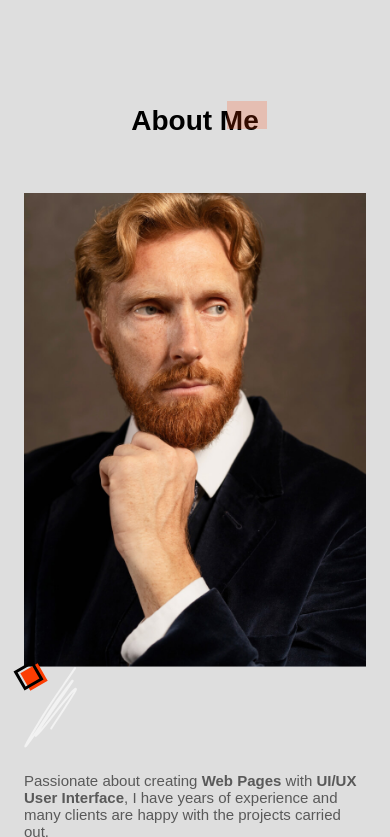
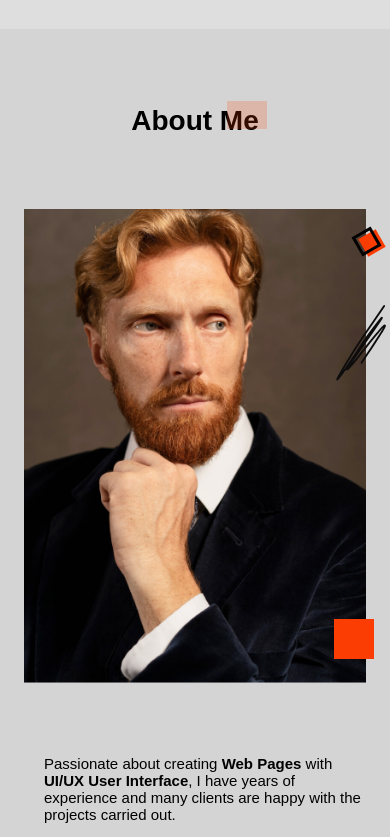
Before and after one commit to shandonvasquez/trueportafolio, a plain HTML site: page index.html in a window 390 px wide. Shown: the part 735-1572 px from the top of the page. Drawn offline with nearby package versions, Linux system fonts and the light colour scheme; a web font is replaced by a local one.

Commit message:
New updated for css

```diff
--- a/assets/css/styles.css
+++ b/assets/css/styles.css
@@ -463,6 +463,77 @@ hsla(106, 77%, 46%, 0));
 /*=============== BUTTON ===============*/
 
 /*=============== ABOUT ===============*/
+.about{
+  background-color: var(--container-color);
+  transition: background-color .4s;
+}
+
+.about__container{
+  row-gap: 0;
+}
+
+.about__perfil{
+  position: relative;
+  justify-self: center;
+  margin-block: 2.5rem 4.5rem;
+}
+
+.about__img{
+  width: 220px;
+}
+
+.about__img{
+  position: relative;
+  border: 4px solid var(--white-color);
+  z-index: 1;
+}
+
+.about__shadow,
+.about__line,
+.about__box{
+  position: absolute;
+}
+/* this is just the orange line under the image */
+.about__shadow{
+width: 150px;
+height: 385px;
+background-color: var(--body--color);
+top: 20rem;
+right: -3.5rem;
+border-bottom:  4px solid var(--first-color);
+transition: background-color .4s;
+}
+
+.about__perfil .geometric-box{
+  top: 1.5rem;
+  right: -1rem;
+}
+
+.about__line{
+  filter: invert(1);
+  right: -1.25rem;
+  top: 6rem;
+  width: 50px;
+  transition: filter .4s;
+}
+
+.about__box{
+  width: 40px;
+  height: 40px;
+  background-color: var(--first-color);
+  right: -.5rem;
+  bottom: 1.5rem;
+}
+
+.about__info{
+  padding-left: 1.25rem;
+}
+
+.about__description{
+  position: relative;
+  color: var(--title-color);
+  margin-bottom: 1.5rem;
+}
 
 /*=============== SERVICES ===============*/
 
--- a/index.html
+++ b/index.html
@@ -124,9 +124,17 @@ the projects carried out.
                         <b>My Skills Are:</b> HTML, CSS, JavaScript,
 React, Git & GitHub, Bootstrap, Flutter &
 Figma.
-//3658
+
                      </li>
                   </ul>
+               <div class="about__buttons">
+                  <a href="#contact" class="button">
+                     <i class="ri-send-plane-line"></i> Contact Me
+                  </a>
+               <a href="https://www.linkedin.com/" target="_blank" class="button__ghost">
+                  <i class="ri-linkedin-box-line"></i>
+               </a>
+               </div>
                </div>
             </div>
          </section>
```
